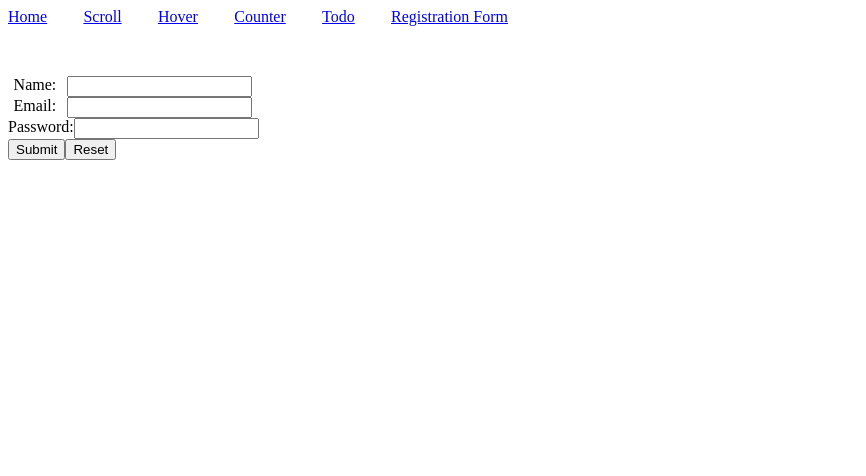
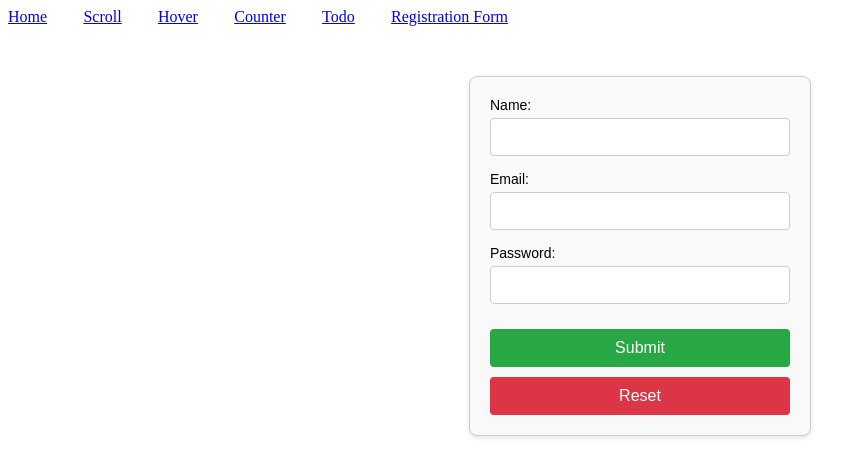
Before and after one commit to anurag1302/hooks-story, a React (Vite) app: page /registration in a window 1280 px wide. Shown: the top 476 px of the page, without its empty margins (0-866 px from the left). Built offline with nearby package versions, Linux system fonts and the light colour scheme.

Commit message:
css changes - styling registration form

```diff
--- a/src/App.css
+++ b/src/App.css
@@ -14,3 +14,71 @@
 .form {
   margin-top: 50px;
 }
+
+/* Container for the form */
+.form-container {
+  width: 300px;
+  margin: 50px auto;
+  padding: 20px;
+  background-color: #f9f9f9;
+  border: 1px solid #ccc;
+  border-radius: 8px;
+  box-shadow: 0 2px 5px rgba(0, 0, 0, 0.1);
+}
+
+/* Form heading */
+.form-container h2 {
+  text-align: center;
+  margin-bottom: 20px;
+  font-family: Arial, sans-serif;
+}
+
+/* Styling each form group */
+.form-group {
+  margin-bottom: 15px;
+  display: flex;
+  flex-direction: column;
+}
+
+/* Label styling */
+.form-group label {
+  font-size: 14px;
+  margin-bottom: 5px;
+  font-family: Arial, sans-serif;
+}
+
+/* Input field styling */
+.form-group input {
+  padding: 10px;
+  border: 1px solid #ccc;
+  border-radius: 4px;
+  font-size: 14px;
+  font-family: Arial, sans-serif;
+}
+
+/* Button styling */
+.btn {
+  width: 100%;
+  padding: 10px;
+  margin-top: 10px;
+  font-size: 16px;
+  background-color: #28a745;
+  border: none;
+  color: white;
+  border-radius: 4px;
+  cursor: pointer;
+  font-family: Arial, sans-serif;
+}
+
+.btn:hover {
+  background-color: #218838;
+}
+
+/* Reset button */
+.btn.reset {
+  background-color: #dc3545;
+}
+
+.btn.reset:hover {
+  background-color: #c82333;
+}
--- a/src/components/RegistrationForm.jsx
+++ b/src/components/RegistrationForm.jsx
@@ -39,8 +39,8 @@ function RegistrationForm() {
   };
 
   return (
-    <form onSubmit={handleSubmit} className="form">
-      <div className="container">
+    <form onSubmit={handleSubmit} className="form-container">
+      <div className="form-group">
         <label>Name:</label>
         <input
           type="text"
@@ -50,7 +50,7 @@ function RegistrationForm() {
         />
       </div>
 
-      <div className="container">
+      <div className="form-group">
         <label>Email:</label>
         <input
           type="email"
@@ -60,7 +60,7 @@ function RegistrationForm() {
         />
       </div>
 
-      <div className="container">
+      <div className="form-group">
         <label>Password:</label>
         <input
           type="password"
@@ -69,8 +69,10 @@ function RegistrationForm() {
           onChange={handleChange}
         />
       </div>
-      <button type="submit">Submit</button>
-      <button type="button" onClick={handleReset}>
+      <button className="btn" type="submit">
+        Submit
+      </button>
+      <button className="btn reset" type="button" onClick={handleReset}>
         Reset
       </button>
     </form>
```
